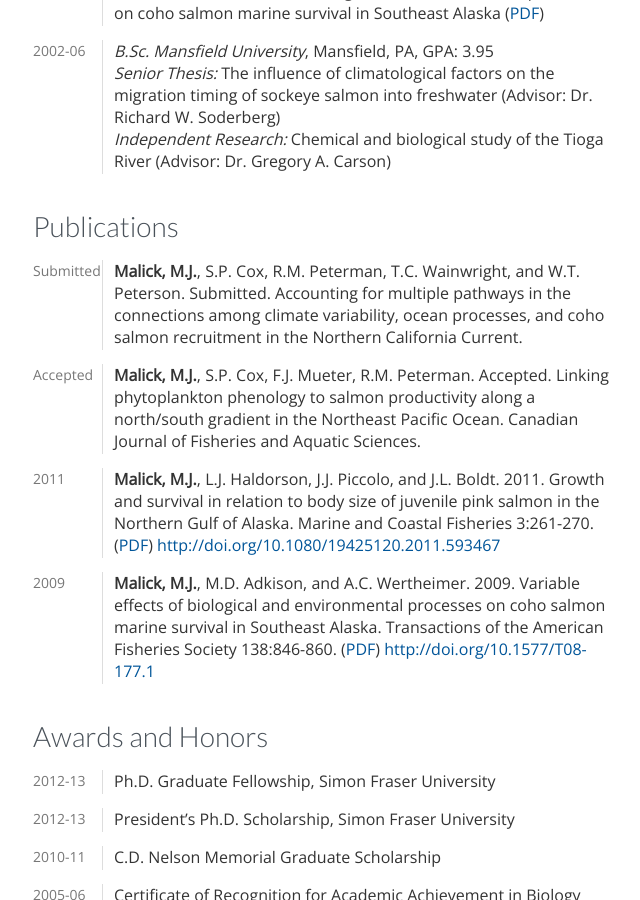
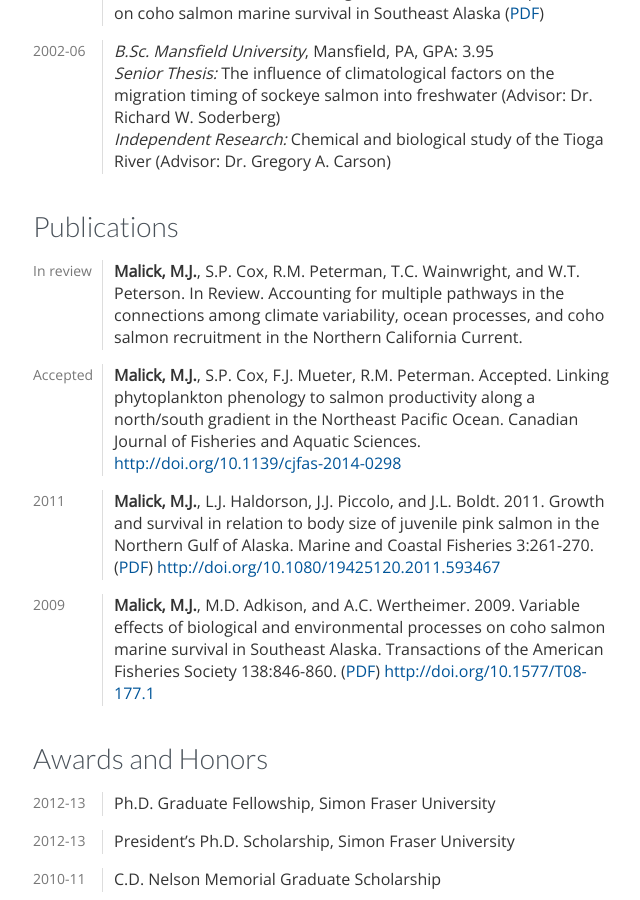
Before and after one commit to michaelmalick/michaelmalick.github.io, a Jekyll site: the page built from cv/index.md, in a window 1280 px wide and 900 px high, scrolled down 448 px. Shown: the whole window, without its empty margins (437-1077 px from the left). Built offline with Jekyll 4.4.1, drawn with Linux system fonts in a browser that asks for light colours; Markdown is read by kramdown in place of the engine named in the settings.

Commit message:
Added DOI to spring bloom pub in CV

```diff
--- a/cv/index.md
+++ b/cv/index.md
@@ -46,9 +46,9 @@ Education
 Publications
 ------
 
-Submitted
+In review
 :   **Malick, M.J.**, S.P. Cox, R.M. Peterman, T.C. Wainwright, and W.T.
-    Peterson. Submitted.  Accounting for multiple pathways in the connections
+    Peterson. In Review.  Accounting for multiple pathways in the connections
     among climate variability, ocean processes, and coho salmon recruitment in
     the Northern California Current.
 
@@ -57,6 +57,7 @@ Accepted
     phytoplankton phenology to salmon productivity along a north/south gradient
     in the Northeast Pacific Ocean. Canadian Journal of Fisheries and Aquatic
     Sciences.
+    <http://doi.org/10.1139/cjfas-2014-0298>
 
 2011
 :   **Malick, M.J.**, L.J. Haldorson, J.J. Piccolo, and J.L. Boldt. 2011. Growth
```
Also changed, not shown: cv/malick-cv.md (+3 -2 lines).
